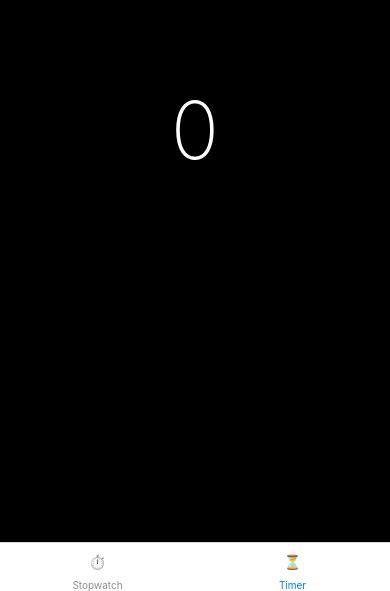
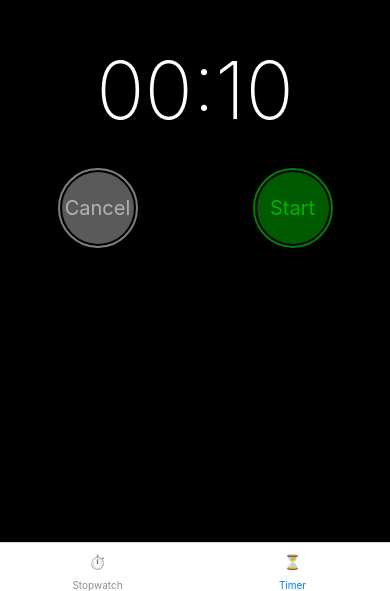
Before and after one commit to Ascendrospyder/Mobile-Timer-App, a React Native app in the folder IOSTimer/: screen /Timer in a window 390 px wide. Shown: the part 253-844 px from the top of the page. Built offline with nearby package versions, Linux system fonts and the light colour scheme.

Commit message:
Fixed the bug where the timer wasn't alerting us correctly and was counting down to the negatives. Fixed this by adding remainingSeconds in our dependancy list

```diff
--- a/IOSTimer/screens/Timer.js
+++ b/IOSTimer/screens/Timer.js
@@ -1,14 +1,66 @@
 import { View, Text } from "react-native";
 import { styles } from "./Timer.styles";
-import { useState } from "react";
+import { useEffect, useState } from "react";
+import { formatTimeFunction } from "../Utility/formatTime";
+import { RoundedButton } from "../components/RoundedButton";
 
 export default function Timer() {
-  const [isRunning, setIsRunning] = useState(false)
-  const [remainingSeconds, setRemainingSeconds] = useState(0)
+  const [isRunning, setIsRunning] = useState(false);
+  const [remainingSeconds, setRemainingSeconds] = useState(10);
+
+  let intervalId = null;
+
+  useEffect(() => {
+    if (isRunning) {
+      intervalId = setInterval(() => {
+        if (remainingSeconds > 0) {
+          setRemainingSeconds((prevTime) => prevTime - 1);
+        } else {
+          setIsRunning(false);
+          alert("The timer has finished");
+        }
+      }, 1000); // run that for every 1000ms or second
+    }
+
+    return () => clearInterval(intervalId);
+  }, [isRunning, remainingSeconds]);
 
   return (
     <View style={styles.container}>
-      <Text style={styles.elapsedTime}>{remainingSeconds}</Text>
+      <Text style={styles.elapsedTime}>
+        {formatTimeFunction(remainingSeconds)}
+      </Text>
+      <View style={styles.buttonContainer}>
+        <RoundedButton
+          text={"Cancel"}
+          textColour={"white"}
+          buttonColour={"grey"}
+          onPressFunction={() => {
+            setIsRunning(false);
+            setRemainingSeconds(0);
+          }}
+          disabled={isRunning || remainingSeconds === 0}
+        />
+        {isRunning ? (
+          <RoundedButton
+            text={"Pause"}
+            textColour={"white"}
+            buttonColour={"darkorange"}
+            onPressFunction={() => {
+              setIsRunning(false);
+            }}
+          />
+        ) : (
+          <RoundedButton
+            text={"Start"}
+            textColour={"lime"}
+            buttonColour={"green"}
+            onPressFunction={() => {
+              setIsRunning(true);
+            }}
+          />
+        )}
+      </View>
     </View>
   );
 }
```
